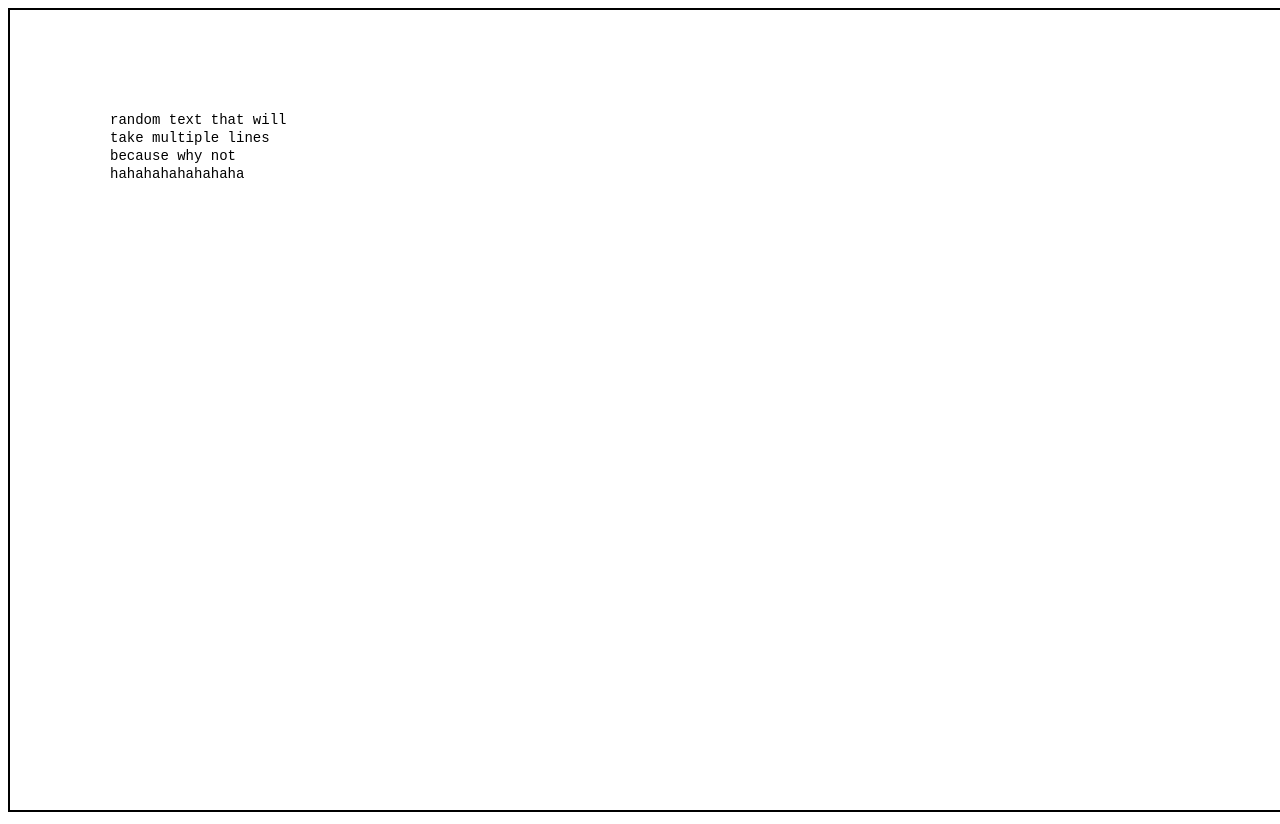
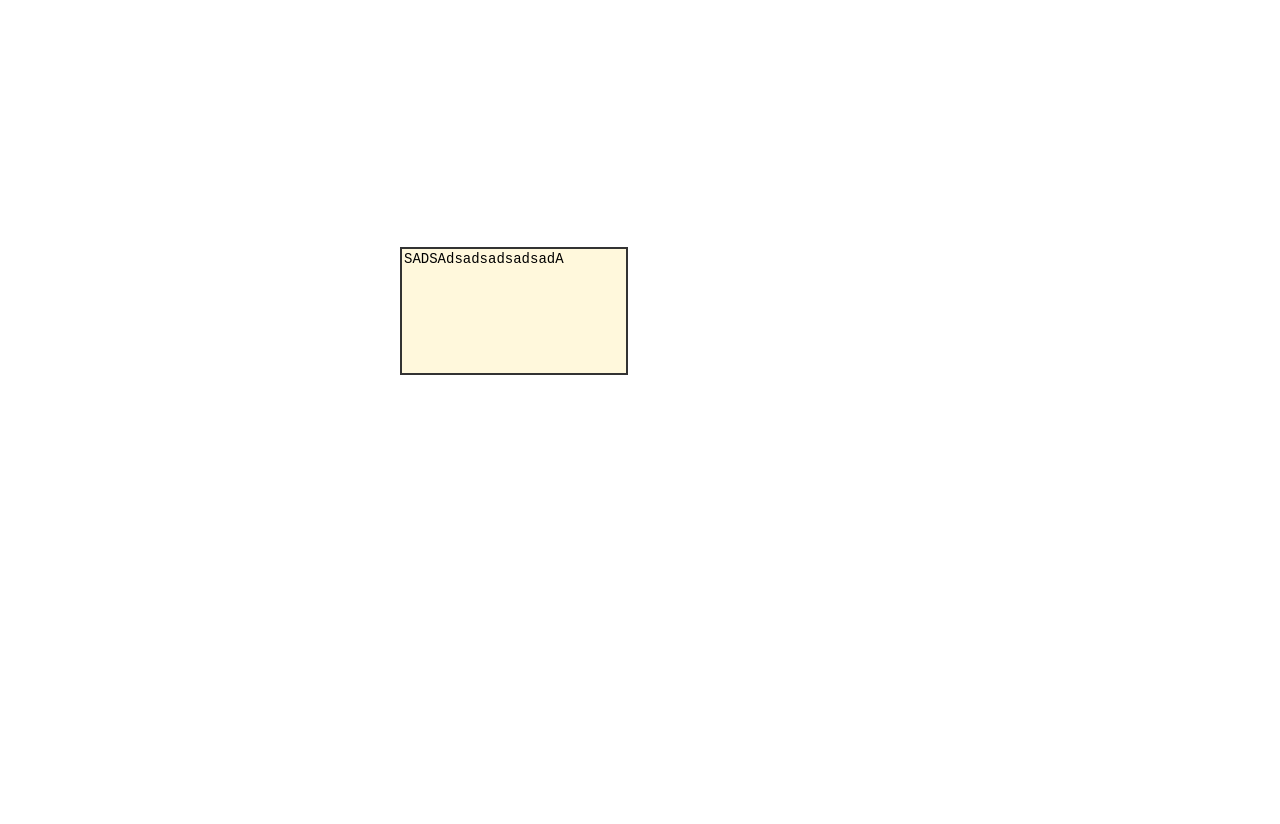
Before and after one commit to XanderG2/evidence-board, a plain HTML site: page test.html in a window 1280 px wide. After the commit the page ends 800 px from the top, so only its background shows below. Drawn offline with Linux system fonts and the light colour scheme.

Commit message:
all types of save work now

```diff
--- a/test.html
+++ b/test.html
@@ -6,43 +6,28 @@
     <title>Document</title>
   </head>
   <body>
-    <canvas id="myCanvas" style="border: 2px solid black" width="200" height="200"></canvas>
-
+    <div>
+      <span
+        id="1"
+        style="
+          padding: 2px;
+          font-size: 14px;
+          overflow-wrap: break-word;
+          font-family: monospace, monospace;
+          position: absolute;
+          width: 220px;
+          height: 120px;
+          pointer-events: none;
+          background-color: rgb(255, 248, 220);
+          border: 2px solid rgb(51, 51, 51);
+          top: 247px;
+          left: 400px;
+        "
+        >SADSAdsadsadsadsadA</span
+      >
+    </div>
     <script>
-      const renderThisHtml = `random text that will take multiple lines because why not hahahahahahahaha`;
-
-      const butMakeItLargerForStackOverflowDemoPurposes = `<span style="font-size: 14px; word-wrap: break-word; font-family: monospace, monospace;">${renderThisHtml}</span>`;
-      const canvas = document.getElementById("myCanvas");
-      canvas.width = window.innerWidth;
-      canvas.height = window.innerHeight;
-      renderHtmlToCanvas(canvas, butMakeItLargerForStackOverflowDemoPurposes, 100, 100, 204, 120);
-
-      function renderHtmlToCanvas(canvas, html, x, y, width, height) {
-        const ctx = canvas.getContext("2d");
-
-        const svg = `
-<svg xmlns="http://www.w3.org/2000/svg" width="${width}" height="${height}">
-  <foreignObject width="100%" height="100%">
-    <div xmlns="http://www.w3.org/1999/xhtml"
-         style="width:${width}px;height:${height}px;">
-      ${html}
-    </div>
-  </foreignObject>
-</svg>`;
-
-        const svgBlob = new Blob([svg], {
-          type: "image/svg+xml;charset=utf-8",
-        });
-        const url = URL.createObjectURL(svgBlob);
-
-        const img = new Image();
-        img.onload = () => {
-          ctx.drawImage(img, x, y, width, height);
-          URL.revokeObjectURL(url);
-        };
-
-        img.src = url;
-      }
+      console.log(document.getElementById("1").outerHTML);
     </script>
   </body>
 </html>
```
Also changed, not shown: script.js (+45 -18 lines).
